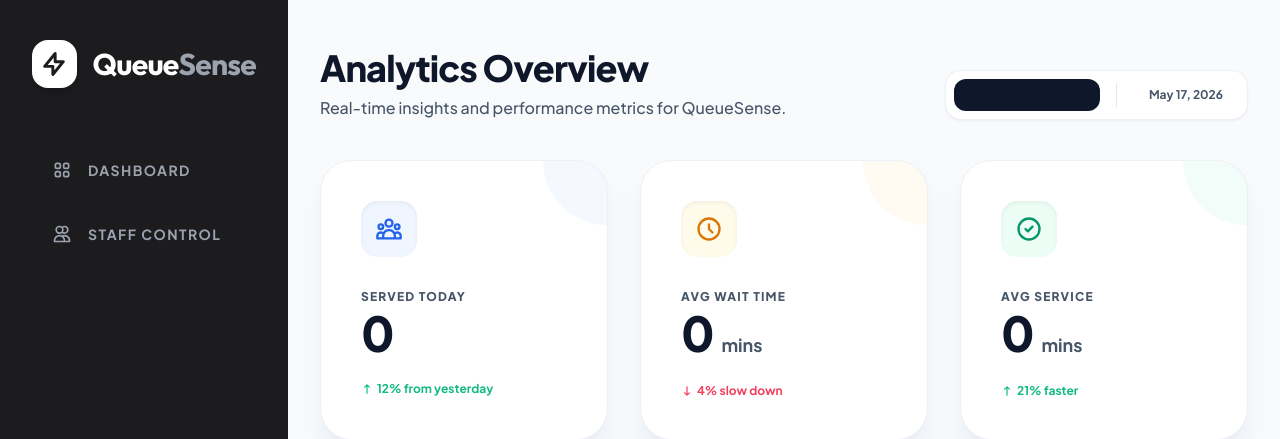
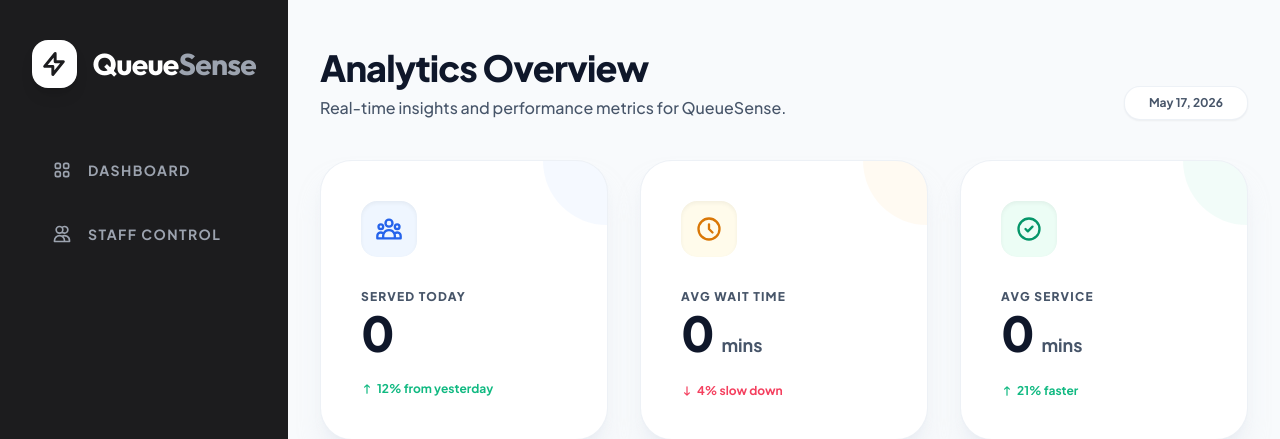
Before and after one commit to HalimaSabri/QueueSense, a Laravel app: page /admin/dashboard in a window 1280 px wide. Shown: the top 439 px of the page. Run offline with Laravel 12, Linux system fonts and the light colour scheme; a user stored in the database is signed in; data comes from the database, SQL or seed files in the repository; data that the repository does not hold is empty; style sheets or scripts are compiled from the project's sources; some libraries are stand-ins or nearby versions.

Commit message:
the site is now good

```diff
--- a/resources/views/livewire/admin/dashboard.blade.php
+++ b/resources/views/livewire/admin/dashboard.blade.php
@@ -8,8 +8,6 @@
             </div>
 
             <div class="flex items-center gap-3 bg-white p-2 rounded-2xl shadow-sm border border-slate-200/60">
-                <button class="px-4 py-2 bg-slate-900 text-slate-900 text-xs font-black rounded-xl uppercase tracking-widest hover:bg-slate-800 transition-colors">Export Report</button>
-                <div class="w-px h-6 bg-slate-200 mx-1"></div>
                 <span class="px-4 text-slate-600 text-xs font-bold">{{ now()->format('M d, Y') }}</span>
             </div>
         </div>
```
